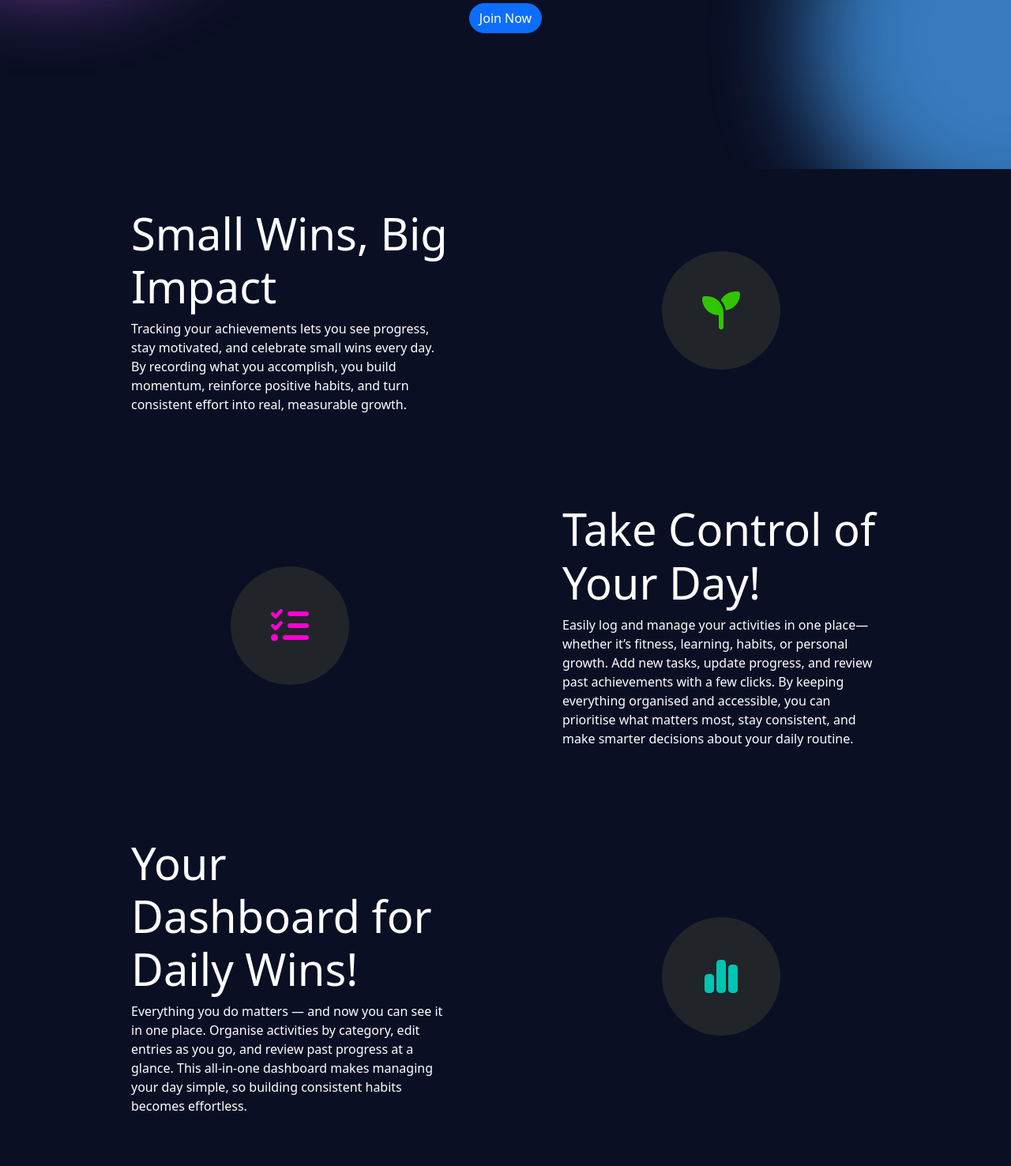
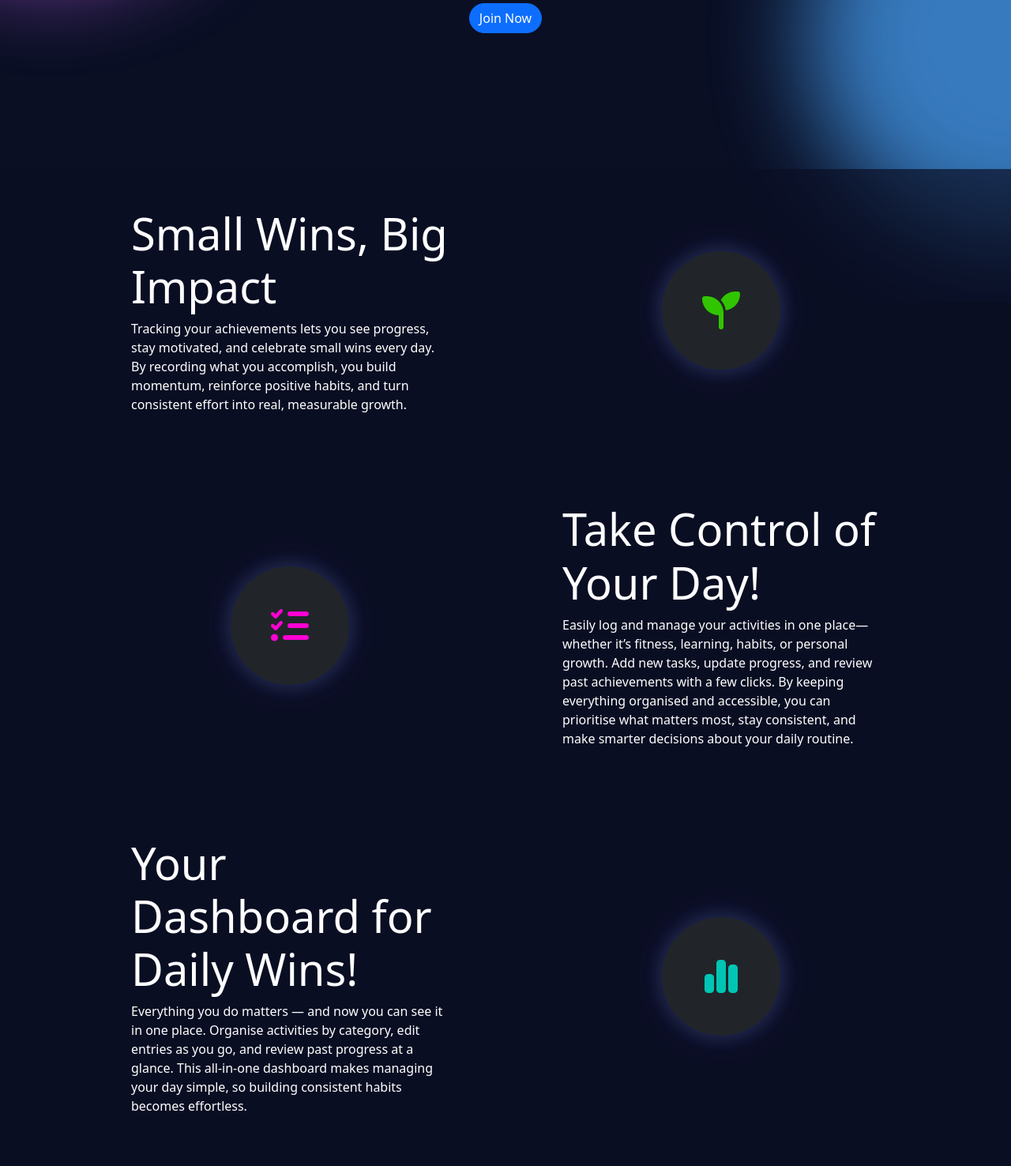
Before and after one commit to AlexThoma5/one_percent, a Django app: page /landing/ in a window 1280 px wide. Shown: the part 418-1894 px from the top of the page at 79% size. Run offline with Django 4.2, Linux system fonts and the light colour scheme; some libraries are stand-ins or nearby versions.

Commit message:
Add hover animation and neon shadow to content sections and icons

```diff
--- a/static/css/style.css
+++ b/static/css/style.css
@@ -126,14 +126,24 @@ body {
   margin-bottom: 1.5rem;
 }
 
-section {
-  background-color: var(--background-color);
+.content-section {
+  background: rgb(10, 15, 36, 0.7);
+}
+
+.content-section:hover {
+  background: rgb(10, 15, 36, 0.95);
+  transition: all 0.5s ease-in-out;
+  transform: scale(1.05);
+  box-shadow: 0 0 25px rgba(74, 168, 255, 0.2),
+              0 0 40px rgba(212, 106, 255, 0.15);
 }
 
 .content-icon {
   border-radius: 50%;
   aspect-ratio: 1/1;
   height: 150px;
+  box-shadow: 0 0 25px rgba(74, 168, 255, 0.2),
+              0 0 40px rgba(212, 106, 255, 0.15);
 }
 
 .content-icon > i {
```
